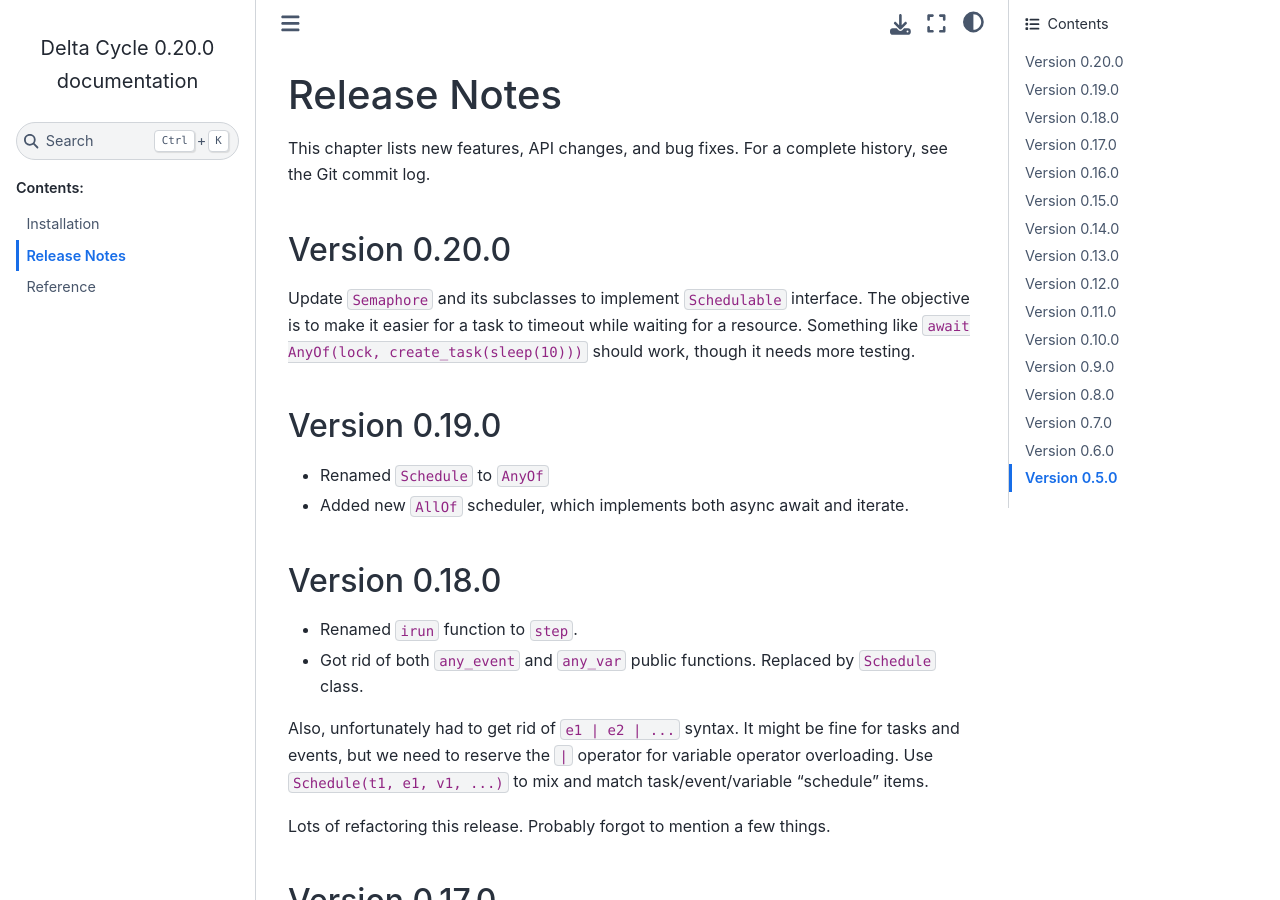
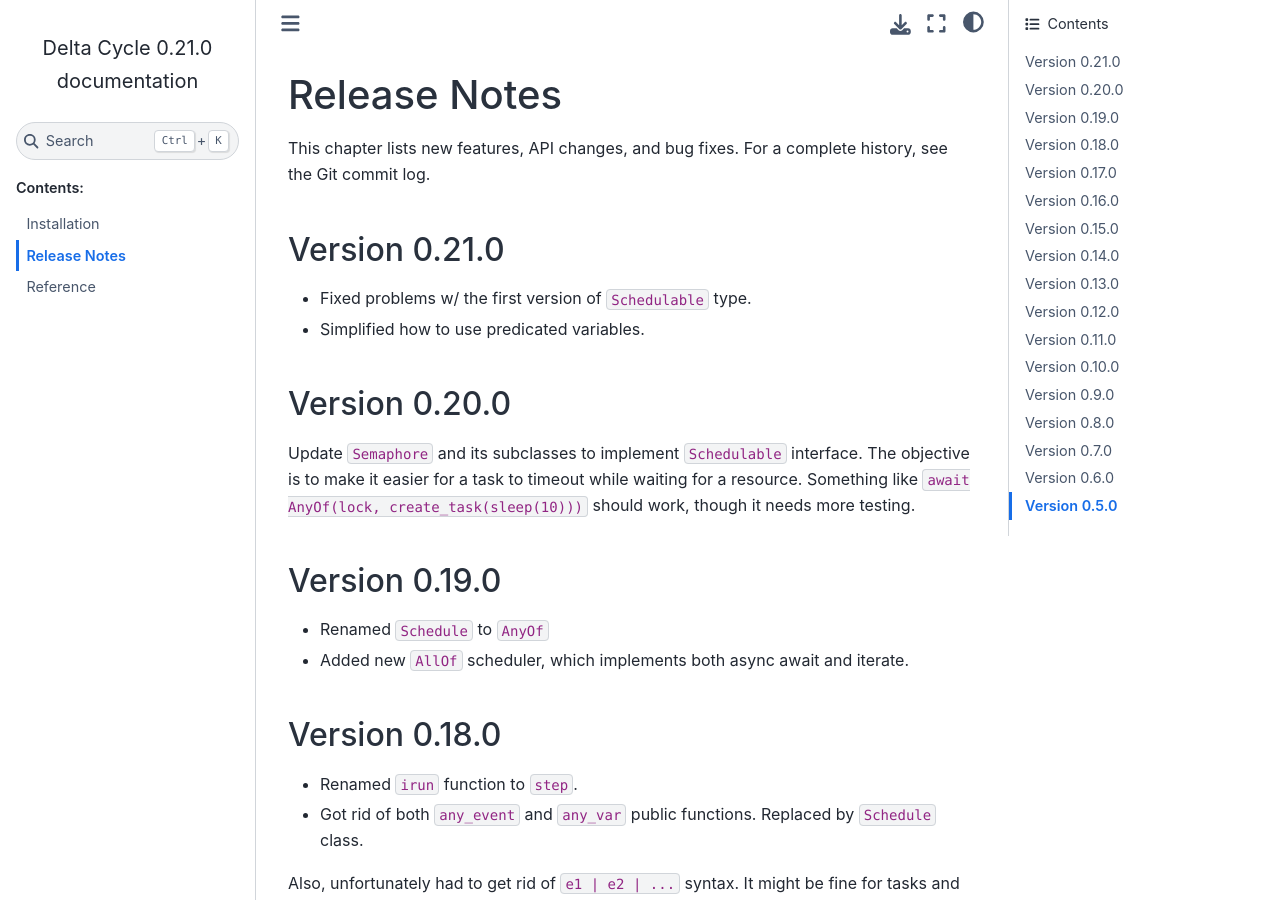
Before and after one commit to cjdrake/deltacycle, a Sphinx documentation site: the page built from doc/source/release_notes.rst, in a window 1280 px wide and 900 px high. Built offline with Sphinx 7.4.7 and the Sphinx Book theme 1.1.4, drawn with Linux system fonts in a browser that asks for light colours.

Commit message:
Release 0.21.0

```diff
--- a/doc/source/release_notes.rst
+++ b/doc/source/release_notes.rst
@@ -6,6 +6,13 @@
 
 This chapter lists new features, API changes, and bug fixes.
 For a complete history, see the Git commit log.
+
+
+Version 0.21.0
+==============
+
+* Fixed problems w/ the first version of ``Schedulable`` type.
+* Simplified how to use predicated variables.
 
 
 Version 0.20.0
--- a/pyproject.toml
+++ b/pyproject.toml
@@ -1,6 +1,6 @@
 [project]
 name = "deltacycle"
-version = "0.20.0"
+version = "0.21.0"
 description = "Delta Cycle"
 readme = "README.md"
 
```
Also changed, not shown: 1 other file.
